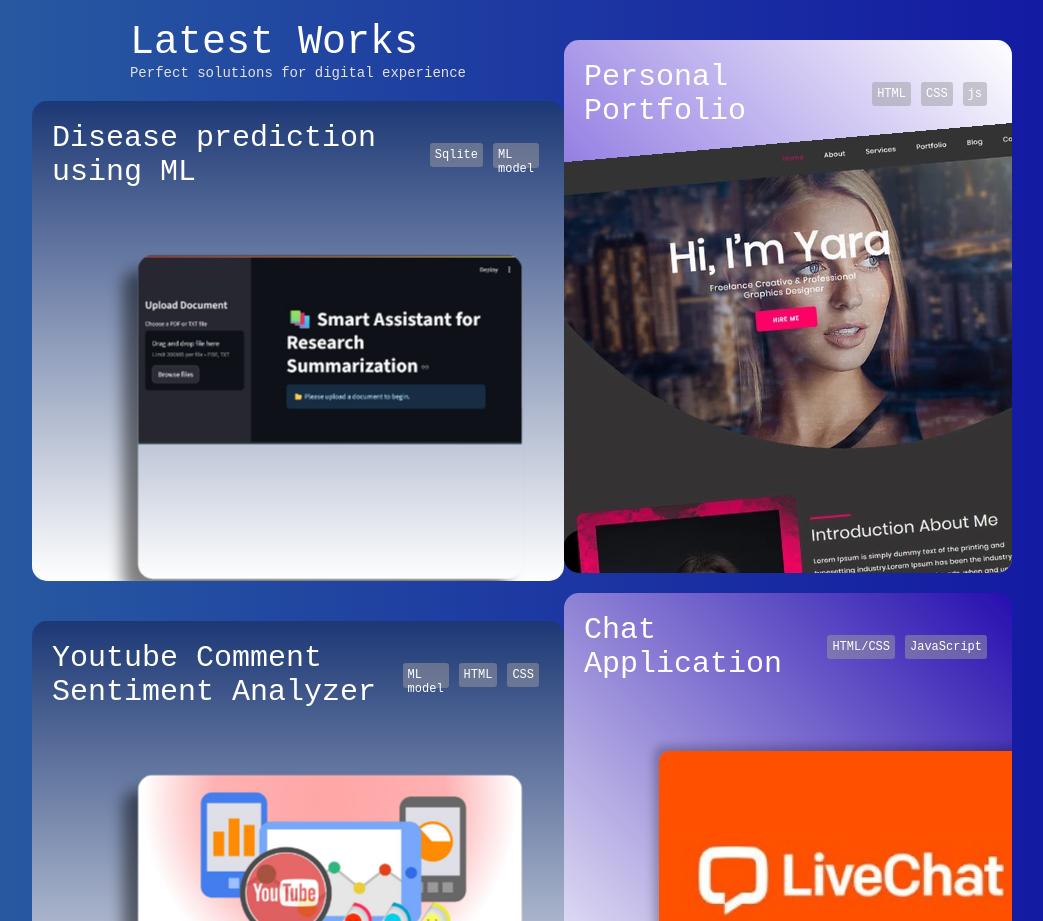
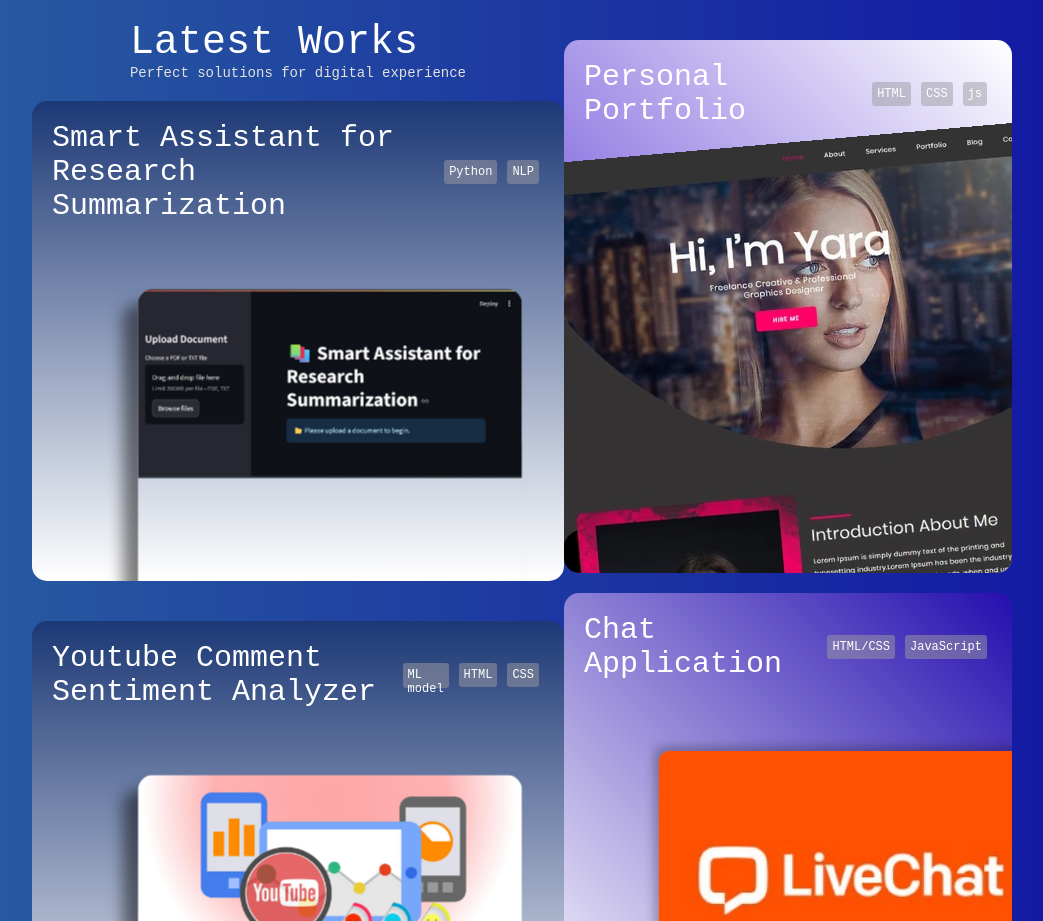
Before and after one commit to nishii1/Nishi-portfolio, a plain HTML site: page index.html in a window 1280 px wide. Shown: the part 2560-3481 px from the top of the page, without its empty margins (118-1161 px from the left). Drawn offline with Linux system fonts and the light colour scheme.

Commit message:
Update index.html

```diff
--- a/index.html
+++ b/index.html
@@ -1,5 +1,6 @@
 <!DOCTYPE html>
 <html lang="en">
+
 <head>
     <meta charset="UTF-8">
     <meta http-equiv="X-UA-Compatible" content="IE=edge">
@@ -53,7 +54,8 @@
                 <!-- <h1>Talk is cheap<br>Show me the code</h1> -->
                 <h1>Software Engineer: Coding<br>and Designing</h1>
                 <p>I design and code beautifully simple things,<br>and I love what I do.</p>
-                <a href="https://drive.google.com/file/d/1JEEOX1bIPMBJ1hWyqleWXdK7vvjgIRul/view?usp=drivesdk" target="_blank">Download CV</a>
+                <a href="https://drive.google.com/file/d/1PzwRAe9-MUsI_t2ZTVBm6bQy_SdJEsdf/view?usp=drivesdk"
+                    target="_blank">Download CV</a>
             </div>
             <div class="body-tail">
                 <h1>3</h1>
@@ -118,8 +120,10 @@
             <p>Introduction</p>
             <h2>Hello! I'm Nishi</h2>
             <h4>Machine Learning Developer with experience in building intelligent and data-driven systems</h4>
-            <p>I'm proficient in <b>Python, TensorFlow, and PyTorch</b>, and I'm always eager to explore cutting-edge ML techniques.
-                I'm passionate about developing scalable models that deliver real-world impact through data and automation.
+            <p>I'm proficient in <b>Python, TensorFlow, and PyTorch</b>, and I'm always eager to explore cutting-edge ML
+                techniques.
+                I'm passionate about developing scalable models that deliver real-world impact through data and
+                automation.
             </p>
 
         </div>
@@ -128,9 +132,12 @@
             <h2>Hello! I'm Nishi/h2>
                 <h4>AR/VR Developer Passionate about Building Immersive Realities</h4>
                 <p>
-                I specialize in creating immersive and interactive AR/VR experiences using <b>Unity and Unity 3D</b>.
-                With solid understanding of 3D environments, I craft engaging virtual and augmented reality applications
-                that push the boundaries of digital interaction. I am passionate about blending technology with creativity and am always excited to explore
+                    I specialize in creating immersive and interactive AR/VR experiences using <b>Unity and Unity
+                        3D</b>.
+                    With solid understanding of 3D environments, I craft engaging virtual and augmented reality
+                    applications
+                    that push the boundaries of digital interaction. I am passionate about blending technology with
+                    creativity and am always excited to explore
                     new tools and platforms in the AR/VR space.
                 </p>
 
@@ -229,10 +236,10 @@
 
             <div class="project-card project-card-1">
                 <div class="title">
-                    <h3>Disease prediction using ML</h3>
+                    <h3>Smart Assistant for Research Summarization</h3>
                     <div class="tech-stack">
-                        <p>Sqlite</p>
-                        <p>ML model</p>
+                        <p>Python</p>
+                        <p>NLP</p>
                     </div>
                 </div>
                 <img src="resume.jpg" alt="" class="project-img-2">
@@ -346,8 +353,8 @@
         // Initialize Firebase
         const app = initializeApp(firebaseConfig);
         const db = getDatabase(app);
-        document.getElementById("submitbutton").addEventListener('click',function(e){
-            set(ref(db, 'Nishi_portfolio/' + document.getElementById("Cname").value),{
+        document.getElementById("submitbutton").addEventListener('click', function (e) {
+            set(ref(db, 'Nishi_portfolio/' + document.getElementById("Cname").value), {
                 username: document.getElementById("Cname").value,
                 email: document.getElementById("Cemail").value,
                 PhoneNumber: document.getElementById("Cnumber").value,
```
Lines whose indentation alone changed are shown as unchanged.
